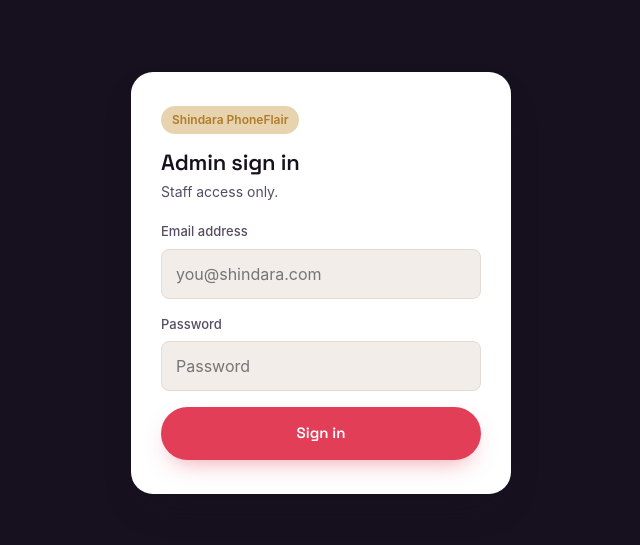
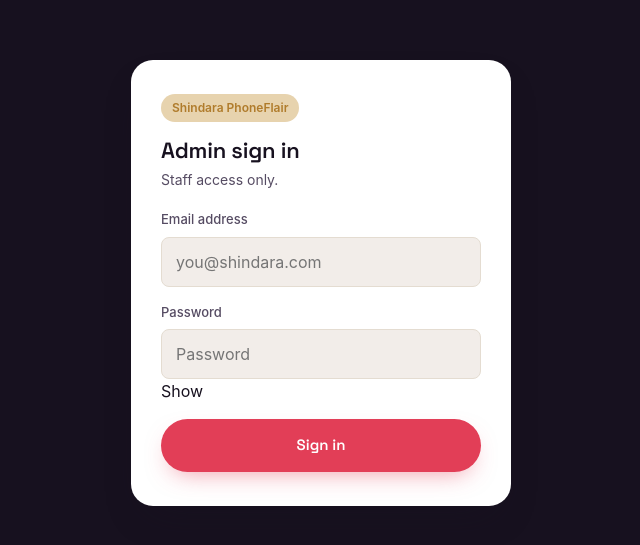
Before and after one commit to shindaraphone/Shindaraphoneflair, a React (Vite) app: page /admin in a window 1280 px wide. Shown: the part 117-662 px from the top of the page, without its empty margins (319-959 px from the left). Built offline with nearby package versions, Linux system fonts and the light colour scheme; no server answers.

Commit message:
Update AdminLogin.jsx

```diff
--- a/src/AdminLogin.jsx
+++ b/src/AdminLogin.jsx
@@ -11,6 +11,7 @@
 function AdminLogin({ onLogin }) {
   const [email, setEmail] = useState("");
   const [password, setPassword] = useState("");
+  const [showPassword, setShowPassword] = useState(false);
   const [error, setError] = useState("");
   const [loading, setLoading] = useState(false);
 
@@ -62,14 +63,24 @@
 
         <div className="field">
           <label>Password</label>
+          <div className="password-field">
             <input
-            type="password"
+              type={showPassword ? "text" : "password"}
               value={password}
               onChange={(event) => setPassword(event.target.value)}
               placeholder="Password"
               required
               autoComplete="current-password"
             />
+            <button
+              type="button"
+              className="password-toggle"
+              onClick={() => setShowPassword((value) => !value)}
+              aria-label={showPassword ? "Hide password" : "Show password"}
+            >
+              {showPassword ? "Hide" : "Show"}
+            </button>
+          </div>
         </div>
 
         <button className="btn-primary full" type="submit" disabled={loading}>
```
Lines whose indentation alone changed are shown as unchanged.
